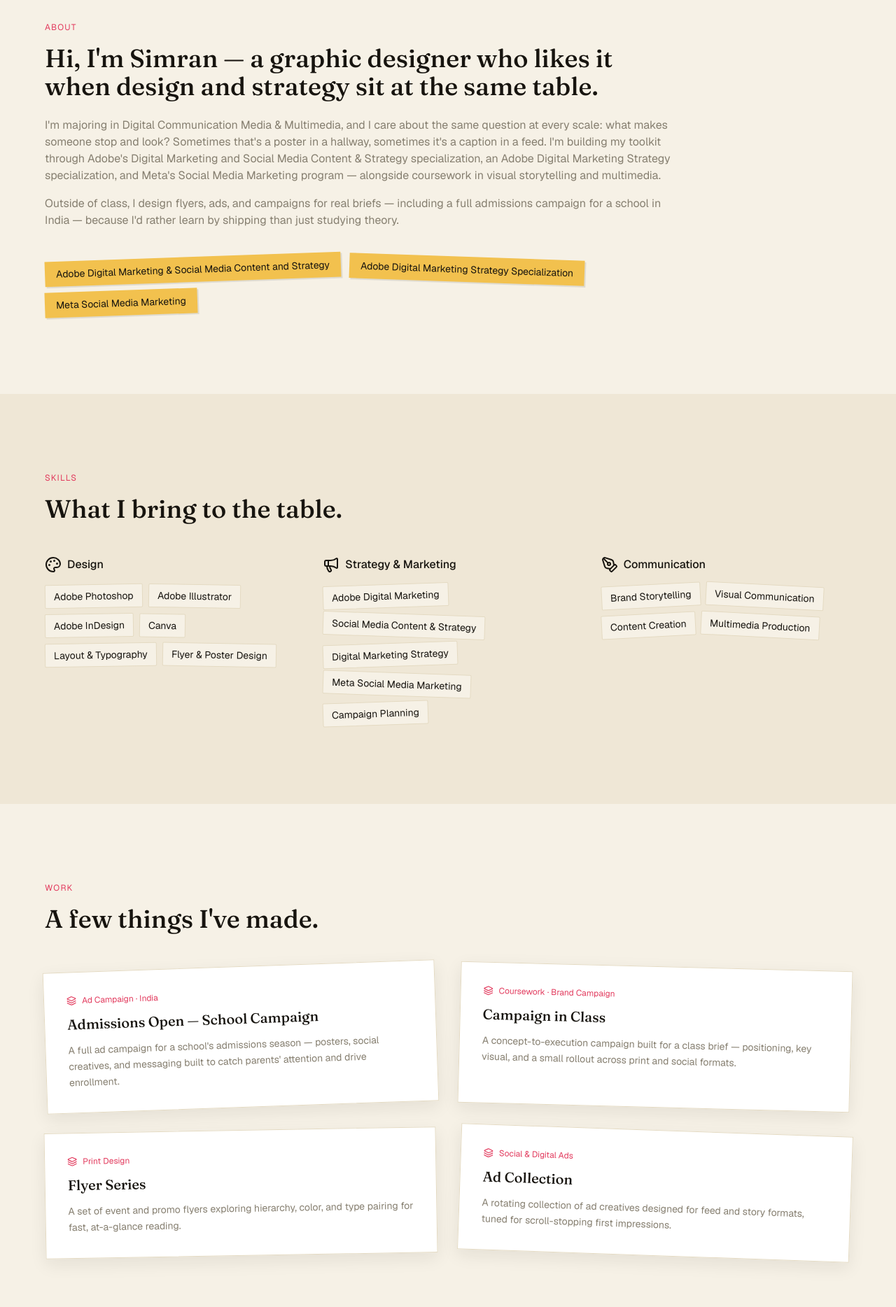
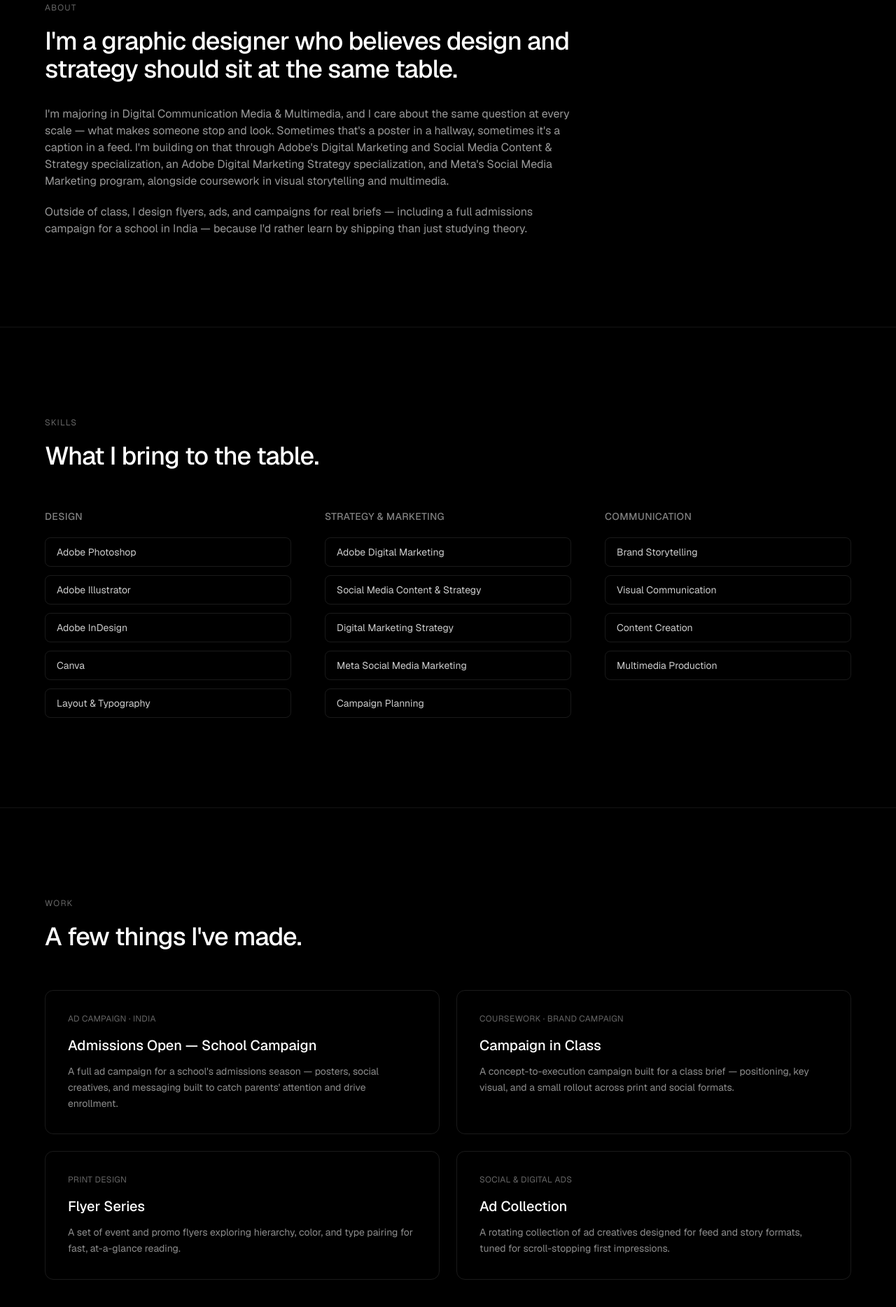
Before and after one commit to simranrose/me, a plain HTML site: page index.html in a window 1280 px wide. Shown: the part 926-2794 px from the top of the page at 70% size. Drawn offline with nearby package versions, Linux system fonts and the light colour scheme.

Commit message:
Update index.html

```diff
--- a/index.html
+++ b/index.html
@@ -20,35 +20,20 @@
   };
 </script>
 <script src="https://unpkg.com/lucide@latest"></script>
-<link href="https://fonts.googleapis.com/css2?family=Fraunces:ital,opsz,wght@0,9..144,300;0,9..144,500;0,9..144,600;1,9..144,500&display=swap" rel="stylesheet">
 <style>
-  :root{
-    --ink:#17140F;
-    --paper:#F6F1E6;
-    --paper-line:#E4DAC2;
-    --rose:#E23A5D;
-    --tape:#F2C14E;
-    --muted:#867F70;
-  }
   * { margin: 0; padding: 0; box-sizing: border-box; }
-  body { -webkit-font-smoothing: antialiased; -moz-osx-font-smoothing: grayscale; background-color: var(--paper); }
-  .font-display { font-family: 'Fraunces', serif; }
+  body { -webkit-font-smoothing: antialiased; -moz-osx-font-smoothing: grayscale; background-color: #000; }
 
   .nav-shell { transition: background-color 0.4s ease, box-shadow 0.4s ease; }
-  .nav-shell.scrolled { background-color: rgba(246,241,230,0.9); backdrop-filter: blur(12px); box-shadow: 0 1px 0 rgba(23,20,15,0.08); }
-  .nav-shell.scrolled .nav-logo, .nav-shell.scrolled .nav-link { color: var(--ink) !important; }
-  .nav-shell.scrolled .nav-cta { background-color: var(--ink) !important; color:#fff !important; }
-  .nav-shell.scrolled #menuIconOpen { color: var(--ink); }
+  .nav-shell.scrolled { background-color: rgba(0,0,0,0.75); backdrop-filter: blur(12px); box-shadow: 0 1px 0 rgba(255,255,255,0.08); }
 
-  @keyframes drift1 { 0%,100% { transform:translate(0,0) scale(1); } 50% { transform:translate(4%,3%) scale(1.08); } }
-  @keyframes drift2 { 0%,100% { transform:translate(0,0) scale(1.05); } 50% { transform:translate(-5%,-2%) scale(1); } }
-  .marquee-track { animation: marquee 24s linear infinite; width:max-content; }
-  @keyframes marquee { from { transform:translateX(0); } to { transform:translateX(-50%); } }
+  .divider { border-top: 1px solid rgba(255,255,255,0.08); }
 
-  .tape-chip { transition: transform 0.25s ease; }
-  .tape-chip:hover { transform: rotate(0deg) !important; }
-  .project-card { transition: transform 0.3s ease, box-shadow 0.3s ease; }
-  .project-card:hover { transform: rotate(0deg) translateY(-6px); box-shadow: 0 20px 40px rgba(23,20,15,0.15); }
+  .skill-pill { transition: border-color 0.2s ease, background-color 0.2s ease; }
+  .skill-pill:hover { border-color: rgba(255,255,255,0.3); background-color: rgba(255,255,255,0.06); }
+
+  .project-card { transition: border-color 0.3s ease, background-color 0.3s ease, transform 0.3s ease; }
+  .project-card:hover { border-color: rgba(255,255,255,0.25); background-color: rgba(255,255,255,0.04); transform: translateY(-4px); }
 
   @keyframes fadeSlideUp {
     from { opacity: 0; transform: translateY(24px); }
@@ -168,150 +153,119 @@
 
   </div>
 
-  <!-- MARQUEE STRIP -->
-  <div class="overflow-hidden py-3 bg-[#17140F] border-b border-[#E4DAC2]/20">
-    <div class="marquee-track flex gap-8 text-sm tracking-wide uppercase whitespace-nowrap text-white/50">
-      <span class="flex items-center gap-8">
-        <span>Digital Communication Media &amp; Multimedia</span><span class="text-[var(--rose)]">•</span>
-        <span>Graphic Designer</span><span class="text-[var(--tape)]">•</span>
-        <span>Adobe Certified</span><span class="text-[var(--rose)]">•</span>
-      </span>
-      <span class="flex items-center gap-8">
-        <span>Digital Communication Media &amp; Multimedia</span><span class="text-[var(--rose)]">•</span>
-        <span>Graphic Designer</span><span class="text-[var(--tape)]">•</span>
-        <span>Adobe Certified</span><span class="text-[var(--rose)]">•</span>
-      </span>
-    </div>
-  </div>
-
   <!-- ABOUT -->
-  <section id="about" class="px-6 py-20 md:px-12 md:py-28 lg:px-16 bg-[var(--paper)]">
-    <div class="max-w-4xl">
-      <p class="text-xs tracking-widest uppercase mb-4 text-[var(--rose)]">About</p>
-      <h2 class="font-display text-2xl sm:text-3xl md:text-4xl font-medium leading-snug mb-6 text-[var(--ink)]">
-        Hi, I'm Simran — a graphic designer who likes it when design and strategy sit at the same table.
+  <section id="about" class="divider px-6 py-24 md:px-12 md:py-32 lg:px-16 bg-black">
+    <div class="max-w-3xl">
+      <p class="text-xs tracking-widest uppercase mb-5 text-white/40">About</p>
+      <h2 class="text-2xl sm:text-3xl md:text-4xl font-medium leading-snug mb-8 text-white tracking-tight">
+        I'm a graphic designer who believes design and strategy should sit at the same table.
       </h2>
-      <p class="text-sm sm:text-base leading-relaxed mb-4 text-[var(--muted)]">
+      <p class="text-sm sm:text-base leading-relaxed mb-5 text-white/60">
         I'm majoring in Digital Communication Media &amp; Multimedia, and I care about the same
-        question at every scale: what makes someone stop and look? Sometimes that's a poster in a hallway,
-        sometimes it's a caption in a feed. I'm building my toolkit through Adobe's Digital Marketing and
-        Social Media Content &amp; Strategy specialization, an Adobe Digital Marketing Strategy specialization,
-        and Meta's Social Media Marketing program — alongside coursework in visual storytelling and multimedia.
+        question at every scale — what makes someone stop and look. Sometimes that's a poster in a
+        hallway, sometimes it's a caption in a feed. I'm building on that through Adobe's Digital
+        Marketing and Social Media Content &amp; Strategy specialization, an Adobe Digital Marketing
+        Strategy specialization, and Meta's Social Media Marketing program, alongside coursework in
+        visual storytelling and multimedia.
       </p>
-      <p class="text-sm sm:text-base leading-relaxed text-[var(--muted)]">
-        Outside of class, I design flyers, ads, and campaigns for real briefs — including a full admissions
-        campaign for a school in India — because I'd rather learn by shipping than just studying theory.
+      <p class="text-sm sm:text-base leading-relaxed text-white/60">
+        Outside of class, I design flyers, ads, and campaigns for real briefs — including a full
+        admissions campaign for a school in India — because I'd rather learn by shipping than just
+        studying theory.
       </p>
-
-      <div class="mt-10 flex flex-wrap gap-3">
-        <span class="tape-chip text-xs sm:text-sm px-4 py-2 shadow-[2px_2px_0_rgba(23,20,15,0.1)]" style="background-color:var(--tape); color:var(--ink); transform:rotate(-2deg);">Adobe Digital Marketing &amp; Social Media Content and Strategy</span>
-        <span class="tape-chip text-xs sm:text-sm px-4 py-2 shadow-[2px_2px_0_rgba(23,20,15,0.1)]" style="background-color:var(--tape); color:var(--ink); transform:rotate(2deg);">Adobe Digital Marketing Strategy Specialization</span>
-        <span class="tape-chip text-xs sm:text-sm px-4 py-2 shadow-[2px_2px_0_rgba(23,20,15,0.1)]" style="background-color:var(--tape); color:var(--ink); transform:rotate(-2deg);">Meta Social Media Marketing</span>
-      </div>
     </div>
   </section>
 
   <!-- SKILLS -->
-  <section id="skills" class="px-6 py-20 md:px-12 md:py-28 lg:px-16 bg-[#EFE7D6]">
-    <p class="text-xs tracking-widest uppercase mb-4 text-[var(--rose)]">Skills</p>
-    <h2 class="font-display text-2xl sm:text-3xl md:text-4xl font-medium mb-12 text-[var(--ink)]">What I bring to the table.</h2>
+  <section id="skills" class="divider px-6 py-24 md:px-12 md:py-32 lg:px-16 bg-black">
+    <p class="text-xs tracking-widest uppercase mb-5 text-white/40">Skills</p>
+    <h2 class="text-2xl sm:text-3xl md:text-4xl font-medium mb-14 text-white tracking-tight">What I bring to the table.</h2>
 
-    <div class="grid gap-10 md:grid-cols-3">
+    <div class="grid gap-12 md:grid-cols-3">
       <div>
-        <div class="flex items-center gap-2 mb-4 text-[var(--ink)]">
-          <i data-lucide="palette" class="w-4.5 h-4.5"></i>
-          <h3 class="font-medium text-sm sm:text-base">Design</h3>
-        </div>
-        <div class="flex flex-wrap gap-2">
-          <span class="tape-chip text-xs sm:text-sm px-3 py-1.5 rounded-sm border border-[var(--paper-line)] bg-[var(--paper)] text-[var(--ink)]" style="transform:rotate(-1deg);">Adobe Photoshop</span>
-          <span class="tape-chip text-xs sm:text-sm px-3 py-1.5 rounded-sm border border-[var(--paper-line)] bg-[var(--paper)] text-[var(--ink)]" style="transform:rotate(1deg);">Adobe Illustrator</span>
-          <span class="tape-chip text-xs sm:text-sm px-3 py-1.5 rounded-sm border border-[var(--paper-line)] bg-[var(--paper)] text-[var(--ink)]" style="transform:rotate(-1deg);">Adobe InDesign</span>
-          <span class="tape-chip text-xs sm:text-sm px-3 py-1.5 rounded-sm border border-[var(--paper-line)] bg-[var(--paper)] text-[var(--ink)]" style="transform:rotate(1deg);">Canva</span>
-          <span class="tape-chip text-xs sm:text-sm px-3 py-1.5 rounded-sm border border-[var(--paper-line)] bg-[var(--paper)] text-[var(--ink)]" style="transform:rotate(-1deg);">Layout &amp; Typography</span>
-          <span class="tape-chip text-xs sm:text-sm px-3 py-1.5 rounded-sm border border-[var(--paper-line)] bg-[var(--paper)] text-[var(--ink)]" style="transform:rotate(1deg);">Flyer &amp; Poster Design</span>
+        <h3 class="text-sm font-medium text-white/50 uppercase tracking-wide mb-5">Design</h3>
+        <div class="flex flex-col gap-3">
+          <span class="skill-pill text-sm px-4 py-2.5 rounded-lg border border-white/10 text-white/80">Adobe Photoshop</span>
+          <span class="skill-pill text-sm px-4 py-2.5 rounded-lg border border-white/10 text-white/80">Adobe Illustrator</span>
+          <span class="skill-pill text-sm px-4 py-2.5 rounded-lg border border-white/10 text-white/80">Adobe InDesign</span>
+          <span class="skill-pill text-sm px-4 py-2.5 rounded-lg border border-white/10 text-white/80">Canva</span>
+          <span class="skill-pill text-sm px-4 py-2.5 rounded-lg border border-white/10 text-white/80">Layout &amp; Typography</span>
         </div>
       </div>
 
       <div>
-        <div class="flex items-center gap-2 mb-4 text-[var(--ink)]">
-          <i data-lucide="megaphone" class="w-4.5 h-4.5"></i>
-          <h3 class="font-medium text-sm sm:text-base">Strategy &amp; Marketing</h3>
-        </div>
-        <div class="flex flex-wrap gap-2">
-          <span class="tape-chip text-xs sm:text-sm px-3 py-1.5 rounded-sm border border-[var(--paper-line)] bg-[var(--paper)] text-[var(--ink)]" style="transform:rotate(-2deg);">Adobe Digital Marketing</span>
-          <span class="tape-chip text-xs sm:text-sm px-3 py-1.5 rounded-sm border border-[var(--paper-line)] bg-[var(--paper)] text-[var(--ink)]" style="transform:rotate(2deg);">Social Media Content &amp; Strategy</span>
-          <span class="tape-chip text-xs sm:text-sm px-3 py-1.5 rounded-sm border border-[var(--paper-line)] bg-[var(--paper)] text-[var(--ink)]" style="transform:rotate(-2deg);">Digital Marketing Strategy</span>
-          <span class="tape-chip text-xs sm:text-sm px-3 py-1.5 rounded-sm border border-[var(--paper-line)] bg-[var(--paper)] text-[var(--ink)]" style="transform:rotate(2deg);">Meta Social Media Marketing</span>
-          <span class="tape-chip text-xs sm:text-sm px-3 py-1.5 rounded-sm border border-[var(--paper-line)] bg-[var(--paper)] text-[var(--ink)]" style="transform:rotate(-2deg);">Campaign Planning</span>
+        <h3 class="text-sm font-medium text-white/50 uppercase tracking-wide mb-5">Strategy &amp; Marketing</h3>
+        <div class="flex flex-col gap-3">
+          <span class="skill-pill text-sm px-4 py-2.5 rounded-lg border border-white/10 text-white/80">Adobe Digital Marketing</span>
+          <span class="skill-pill text-sm px-4 py-2.5 rounded-lg border border-white/10 text-white/80">Social Media Content &amp; Strategy</span>
+          <span class="skill-pill text-sm px-4 py-2.5 rounded-lg border border-white/10 text-white/80">Digital Marketing Strategy</span>
+          <span class="skill-pill text-sm px-4 py-2.5 rounded-lg border border-white/10 text-white/80">Meta Social Media Marketing</span>
+          <span class="skill-pill text-sm px-4 py-2.5 rounded-lg border border-white/10 text-white/80">Campaign Planning</span>
         </div>
       </div>
 
       <div>
-        <div class="flex items-center gap-2 mb-4 text-[var(--ink)]">
-          <i data-lucide="pen-tool" class="w-4.5 h-4.5"></i>
-          <h3 class="font-medium text-sm sm:text-base">Communication</h3>
-        </div>
-        <div class="flex flex-wrap gap-2">
-          <span class="tape-chip text-xs sm:text-sm px-3 py-1.5 rounded-sm border border-[var(--paper-line)] bg-[var(--paper)] text-[var(--ink)]" style="transform:rotate(-3deg);">Brand Storytelling</span>
-          <span class="tape-chip text-xs sm:text-sm px-3 py-1.5 rounded-sm border border-[var(--paper-line)] bg-[var(--paper)] text-[var(--ink)]" style="transform:rotate(3deg);">Visual Communication</span>
-          <span class="tape-chip text-xs sm:text-sm px-3 py-1.5 rounded-sm border border-[var(--paper-line)] bg-[var(--paper)] text-[var(--ink)]" style="transform:rotate(-3deg);">Content Creation</span>
-          <span class="tape-chip text-xs sm:text-sm px-3 py-1.5 rounded-sm border border-[var(--paper-line)] bg-[var(--paper)] text-[var(--ink)]" style="transform:rotate(3deg);">Multimedia Production</span>
+        <h3 class="text-sm font-medium text-white/50 uppercase tracking-wide mb-5">Communication</h3>
+        <div class="flex flex-col gap-3">
+          <span class="skill-pill text-sm px-4 py-2.5 rounded-lg border border-white/10 text-white/80">Brand Storytelling</span>
+          <span class="skill-pill text-sm px-4 py-2.5 rounded-lg border border-white/10 text-white/80">Visual Communication</span>
+          <span class="skill-pill text-sm px-4 py-2.5 rounded-lg border border-white/10 text-white/80">Content Creation</span>
+          <span class="skill-pill text-sm px-4 py-2.5 rounded-lg border border-white/10 text-white/80">Multimedia Production</span>
         </div>
       </div>
     </div>
   </section>
 
   <!-- WORK -->
-  <section id="work" class="px-6 py-20 md:px-12 md:py-28 lg:px-16 bg-[var(--paper)]">
-    <p class="text-xs tracking-widest uppercase mb-4 text-[var(--rose)]">Work</p>
-    <h2 class="font-display text-2xl sm:text-3xl md:text-4xl font-medium mb-12 text-[var(--ink)]">A few things I've made.</h2>
+  <section id="work" class="divider px-6 py-24 md:px-12 md:py-32 lg:px-16 bg-black">
+    <p class="text-xs tracking-widest uppercase mb-5 text-white/40">Work</p>
+    <h2 class="text-2xl sm:text-3xl md:text-4xl font-medium mb-14 text-white tracking-tight">A few things I've made.</h2>
 
-    <div class="grid gap-8 sm:grid-cols-2">
-      <div class="project-card p-6 sm:p-8 bg-white border border-[var(--paper-line)] shadow-[0_8px_24px_rgba(23,20,15,0.08)]" style="transform:rotate(-2deg);">
-        <div class="flex items-center gap-2 text-xs mb-3 text-[var(--rose)]"><i data-lucide="layers" class="w-3.5 h-3.5"></i>Ad Campaign · India</div>
-        <h3 class="font-display text-lg sm:text-xl font-medium mb-3 text-[var(--ink)]">Admissions Open — School Campaign</h3>
-        <p class="text-sm leading-relaxed text-[var(--muted)]">A full ad campaign for a school's admissions season — posters, social creatives, and messaging built to catch parents' attention and drive enrollment.</p>
+    <div class="grid gap-6 sm:grid-cols-2">
+      <div class="project-card p-8 rounded-xl border border-white/10">
+        <div class="text-xs mb-4 text-white/40 uppercase tracking-wide">Ad Campaign · India</div>
+        <h3 class="text-lg sm:text-xl font-medium mb-3 text-white">Admissions Open — School Campaign</h3>
+        <p class="text-sm leading-relaxed text-white/55">A full ad campaign for a school's admissions season — posters, social creatives, and messaging built to catch parents' attention and drive enrollment.</p>
       </div>
 
-      <div class="project-card p-6 sm:p-8 bg-white border border-[var(--paper-line)] shadow-[0_8px_24px_rgba(23,20,15,0.08)]" style="transform:rotate(1.5deg);">
-        <div class="flex items-center gap-2 text-xs mb-3 text-[var(--rose)]"><i data-lucide="layers" class="w-3.5 h-3.5"></i>Coursework · Brand Campaign</div>
-        <h3 class="font-display text-lg sm:text-xl font-medium mb-3 text-[var(--ink)]">Campaign in Class</h3>
-        <p class="text-sm leading-relaxed text-[var(--muted)]">A concept-to-execution campaign built for a class brief — positioning, key visual, and a small rollout across print and social formats.</p>
+      <div class="project-card p-8 rounded-xl border border-white/10">
+        <div class="text-xs mb-4 text-white/40 uppercase tracking-wide">Coursework · Brand Campaign</div>
+        <h3 class="text-lg sm:text-xl font-medium mb-3 text-white">Campaign in Class</h3>
+        <p class="text-sm leading-relaxed text-white/55">A concept-to-execution campaign built for a class brief — positioning, key visual, and a small rollout across print and social formats.</p>
       </div>
 
-      <div class="project-card p-6 sm:p-8 bg-white border border-[var(--paper-line)] shadow-[0_8px_24px_rgba(23,20,15,0.08)]" style="transform:rotate(-1deg);">
-        <div class="flex items-center gap-2 text-xs mb-3 text-[var(--rose)]"><i data-lucide="layers" class="w-3.5 h-3.5"></i>Print Design</div>
-        <h3 class="font-display text-lg sm:text-xl font-medium mb-3 text-[var(--ink)]">Flyer Series</h3>
-        <p class="text-sm leading-relaxed text-[var(--muted)]">A set of event and promo flyers exploring hierarchy, color, and type pairing for fast, at-a-glance reading.</p>
+      <div class="project-card p-8 rounded-xl border border-white/10">
+        <div class="text-xs mb-4 text-white/40 uppercase tracking-wide">Print Design</div>
+        <h3 class="text-lg sm:text-xl font-medium mb-3 text-white">Flyer Series</h3>
+        <p class="text-sm leading-relaxed text-white/55">A set of event and promo flyers exploring hierarchy, color, and type pairing for fast, at-a-glance reading.</p>
       </div>
 
-      <div class="project-card p-6 sm:p-8 bg-white border border-[var(--paper-line)] shadow-[0_8px_24px_rgba(23,20,15,0.08)]" style="transform:rotate(2deg);">
-        <div class="flex items-center gap-2 text-xs mb-3 text-[var(--rose)]"><i data-lucide="layers" class="w-3.5 h-3.5"></i>Social &amp; Digital Ads</div>
-        <h3 class="font-display text-lg sm:text-xl font-medium mb-3 text-[var(--ink)]">Ad Collection</h3>
-        <p class="text-sm leading-relaxed text-[var(--muted)]">A rotating collection of ad creatives designed for feed and story formats, tuned for scroll-stopping first impressions.</p>
+      <div class="project-card p-8 rounded-xl border border-white/10">
+        <div class="text-xs mb-4 text-white/40 uppercase tracking-wide">Social &amp; Digital Ads</div>
+        <h3 class="text-lg sm:text-xl font-medium mb-3 text-white">Ad Collection</h3>
+        <p class="text-sm leading-relaxed text-white/55">A rotating collection of ad creatives designed for feed and story formats, tuned for scroll-stopping first impressions.</p>
       </div>
     </div>
   </section>
 
   <!-- CONTACT -->
-  <section id="contact" class="px-6 py-20 md:px-12 md:py-28 lg:px-16 bg-[#17140F]">
-    <p class="text-xs tracking-widest uppercase mb-4 text-[var(--tape)]">Contact</p>
-    <h2 class="font-display text-2xl sm:text-3xl md:text-5xl font-medium mb-10 max-w-2xl text-white">Have a project in mind? Let's make something worth looking at.</h2>
+  <section id="contact" class="divider px-6 py-24 md:px-12 md:py-32 lg:px-16 bg-black">
+    <p class="text-xs tracking-widest uppercase mb-5 text-white/40">Contact</p>
+    <h2 class="text-2xl sm:text-3xl md:text-5xl font-medium mb-10 max-w-2xl text-white tracking-tight">Have a project in mind? Let's make something worth looking at.</h2>
 
-    <div class="flex flex-col gap-4 sm:flex-row sm:flex-wrap sm:gap-6">
-      <a href="mailto:simranrose2004@gmail.com" class="inline-flex items-center gap-2 text-sm sm:text-base rounded-lg bg-white px-5 py-3 font-medium hover:scale-105 transition-transform w-fit text-[var(--ink)]">
+    <div class="flex flex-col gap-4 sm:flex-row sm:flex-wrap sm:gap-4">
+      <a href="mailto:simranrose2004@gmail.com" class="inline-flex items-center gap-2 text-sm sm:text-base rounded-lg bg-white px-5 py-3 font-medium text-black hover:scale-105 transition-transform w-fit">
         <i data-lucide="mail" class="w-4 h-4"></i> simranrose2004@gmail.com
       </a>
-      <a href="tel:+19297926505" class="inline-flex items-center gap-2 text-sm sm:text-base rounded-lg px-5 py-3 font-medium hover:scale-105 transition-transform w-fit text-white border border-white/25">
+      <a href="tel:+19297926505" class="inline-flex items-center gap-2 text-sm sm:text-base rounded-lg px-5 py-3 font-medium hover:scale-105 transition-transform w-fit text-white border border-white/20">
         <i data-lucide="phone" class="w-4 h-4"></i> 929 792 6505
       </a>
-      <a href="https://www.linkedin.com/in/simransampla/" target="_blank" rel="noopener noreferrer" class="inline-flex items-center gap-2 text-sm sm:text-base rounded-lg px-5 py-3 font-medium hover:scale-105 transition-transform w-fit text-white border border-white/25">
+      <a href="https://www.linkedin.com/in/simransampla/" target="_blank" rel="noopener noreferrer" class="inline-flex items-center gap-2 text-sm sm:text-base rounded-lg px-5 py-3 font-medium hover:scale-105 transition-transform w-fit text-white border border-white/20">
         <i data-lucide="linkedin" class="w-4 h-4"></i> LinkedIn
       </a>
     </div>
 
-    <div class="mt-16 flex items-center gap-2 text-xs text-white/40">
-      <i data-lucide="graduation-cap" class="w-3.5 h-3.5"></i>
+    <div class="mt-20 pt-8 border-t border-white/10 text-xs text-white/35">
       © 2026 Simran. Designed with care.
     </div>
   </section>
```
